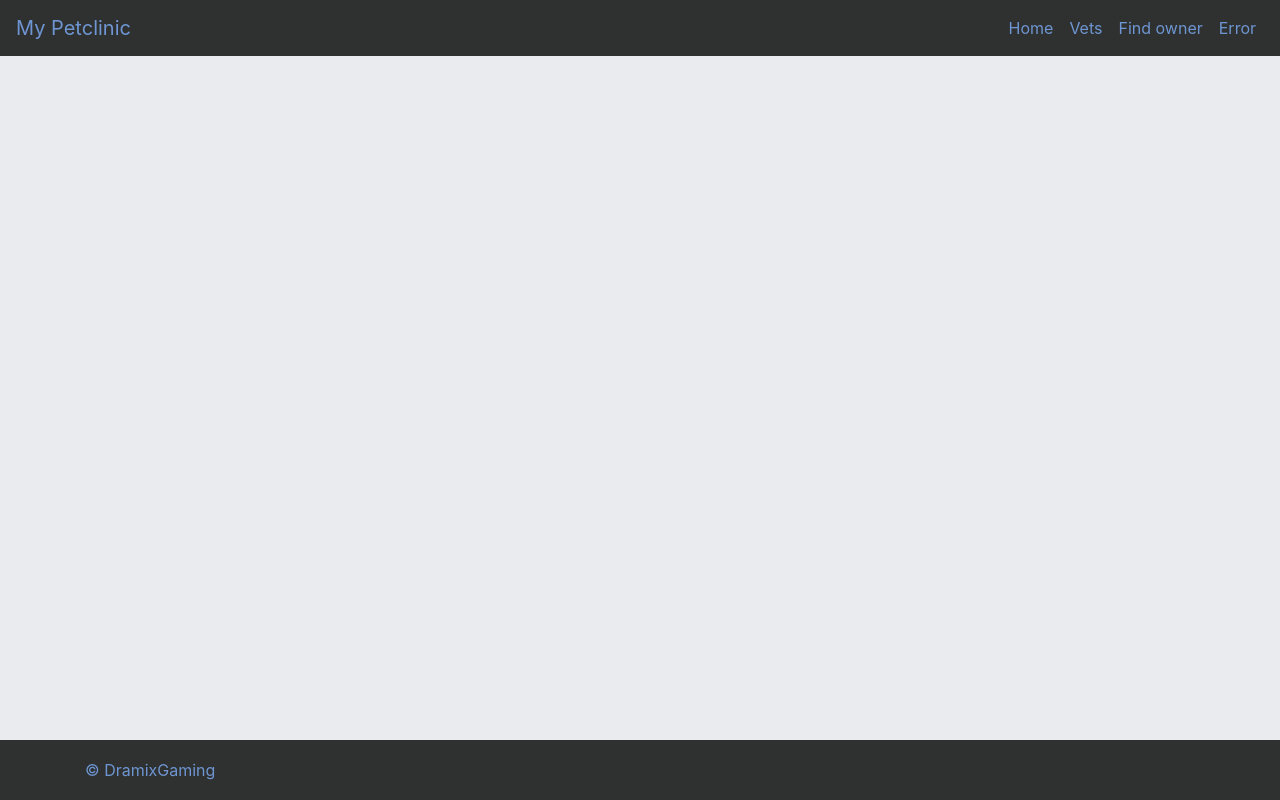
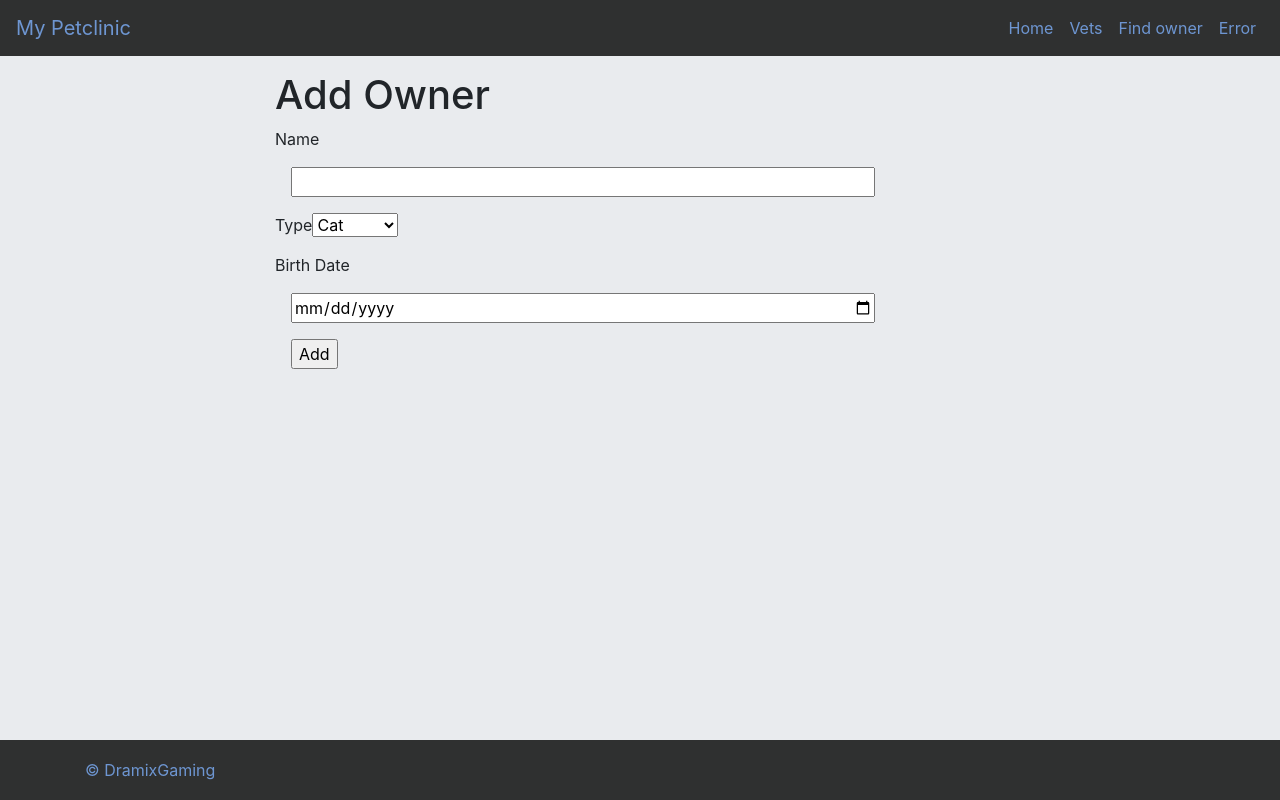
Before and after one commit to DramixDW/petclinic-front, a React (Create React App) app: page /pets/add in a window 1280 px wide. Built offline with nearby package versions, Linux system fonts and the light colour scheme.

Commit message:
fixed loading owner pets

```diff
--- a/src/components/Elements/Main.js
+++ b/src/components/Elements/Main.js
@@ -7,12 +7,14 @@ import {OwnersList} from "../Owners/OwnersList.js"
 import {OwnersAddForm} from "../Owners/AddForm";
 import {OwnerInfo} from "../Owners/Owner Info";
 import {OwnersEditForm} from "../Owners/EditForm";
+import {addPet} from "../Pets/addPet";
 
 const Main = () => (
     <main>
         <Switch>
             <Route exact path='/' component={HomeElement}/>
             <Route exact path='/vets' component={Vets}/>
+            <Route exact path='/pets/add' component={addPet}/>
             <Route exact path='/owners' component={OwnersList} />
             <Route exact path='/owners/find' component={OwnersFind}/>
             <Route exact path='/owners/add' component={OwnersAddForm}/>
--- a/src/components/Owners/Owner Info.js
+++ b/src/components/Owners/Owner Info.js
@@ -8,6 +8,7 @@ export class OwnerInfo extends React.Component {
     state = {
         loading: true,
         pav : null,
+        own : null,
         id : null
     };
 
@@ -23,9 +24,7 @@ export class OwnerInfo extends React.Component {
             .then(res => res.json())
             .then(own => {
                 this.setState({
-                    own,
-                    loading: false
-                })
+                    own
                 });
                 fetch('http://localhost:9998/api/v1/getPetWithVisitsByOwnerId?id='+token)
                 .then(res => res.json())
@@ -35,6 +34,7 @@ export class OwnerInfo extends React.Component {
                         loading: false
                     })
                 })
+            });
         console.log(this.state.own);
     }
 
@@ -57,33 +57,25 @@ export class OwnerInfo extends React.Component {
                     <h1>Loading...</h1>
                 ) : (
                     <div>
+                        <div>
                             <Own {...own} />
-                </div>)}
+                        </div>
                         <div className="flexButton">
                             <form>
                                 <input type="button" value="Edit Owner" onClick={this.handleEdit} />
                             </form>
                             <form>
                                 <input type="button" value="Add Pet" />
-                    </form>>
+                            </form>
                         </div>
                         <div className="page-header">
                             <h1>Pet and visit info</h1>
                         </div>
                         <div className="upperligne">
-                    <div>
-                        <Pet {...pav}  />
-                    </div>
-                    <div>
-                        <div className="bold"> Visit Date</div>
-                        {pav.map(vis => <Date {...vis} key={vis.id} />)}
-                    </div>
-                    <div>
-                        <div className="bold">Description</div>
-                        {/* pav.map(vis => <Date {...vis} key={vis.id} />) */}
+                            {pav.map(pet => <Pet {...pet} key={pet.id} />)}
                         </div>
                     </div>
-
+                )}
             </div>
         )
     }
--- a/src/components/Pets/Date.js
+++ b/src/components/Pets/Date.js
@@ -1,7 +1,7 @@
 import React from "react";
 
-export const Date = ({visit}) => (
+export const Date = ({visits}) => (
     <div>
-        {visit.map(vis => vis.date)}
+        {visits.map(vis => vis.visit_date)}
     </div>
 )
--- a/src/components/Pets/Pet.js
+++ b/src/components/Pets/Pet.js
@@ -1,6 +1,7 @@
 import React from 'react'
+import {Desc} from "./Visit";
 
-export const Pet = ({name,birthDate, typeName}) => (
+export const Pet = ({name, birthDate, typeName , visits}) => (
     <div>
         <div className="flexerino">
             <div className="bold">Name</div><div>{name}</div>
@@ -11,5 +12,7 @@ export const Pet = ({name,birthDate, typeName}) => (
         <div className="flexerino">
             <div className="bold">Type</div><div>{typeName}</div>
         </div>
+
+        {visits.map(visit => visit.description)}
     </div>
 )
--- a/src/components/Pets/Visit.js
+++ b/src/components/Pets/Visit.js
@@ -2,6 +2,6 @@ import React from "react";
 
 export const Desc = ({visit}) => (
     <div>
-        {visit.map(vis => vis.description)}
+
     </div>
 )
--- /dev/null
+++ b/src/components/Pets/addPet.js
@@ -0,0 +1,77 @@
+import React from 'react';
+
+
+export class addPet extends React.Component {
+
+    constructor() {
+        super();
+        this.handleSubmit = this.handleSubmit.bind(this);
+        this.state= {
+            name: "",
+            owner_id: "",
+            type_id: "",
+            birth_date: "",
+        }
+    }
+    handleName = (e) =>{
+        this.setState({name: e.target.value});
+    };
+    handleType = (e) =>{
+        this.setState({type_id: e.target.value});
+    };
+    handleBirthDate = (e) =>{
+        this.setState({birth_date: e.target.value});
+    };
+
+    handleSubmit = (event) => {
+        event.preventDefault();
+        const data = JSON.stringify({
+            "name" : this.state.lastname,
+            "owner_id" : this.state.addres,
+            "birth_date" : this.state.city,
+            "type_id" : this.state.telephone
+        });
+
+        console.log(data);
+        fetch('http://localhost:9998/api/v1/addPet', {
+            method: 'post',
+            body : data,
+            headers: {
+                'Accept': 'application/json',
+                'Content-Type': 'application/json'
+            }
+        }).then(function(response) {
+            return response.json();
+        }).then(function(myJson) {
+            console.log(JSON.stringify(myJson));
+        });
+        //this.props.history.push('/Owners?Lastname='+this.state.lastname)
+    };
+
+    render(){
+        return (
+            <div>
+                <div className="page-header">
+                    <h1>Add Owner</h1>
+                </div>
+                <div>
+                    <form id="form" onSubmit={this.handleSubmit}>
+                        <p> Name <input className="big" type="texte" name="name" value={this.state.name} onChange={this.handleName}/> </p>
+                        <p> Type
+                            <select onChange={this.handleType}>
+                                <option value="1">Cat</option>
+                                <option value="2">Dog</option>
+                                <option value="3">Lizard</option>
+                                <option value="4">Snake</option>
+                                <option value="5">Bird</option>
+                                <option value="6">Hamster</option>
+                            </select>
+                        </p>
+                        <p> Birth Date <input className="big" type="date" name="birth_date" value={this.state.type_id} onChange={this.handleBirthDate}/> </p>
+                        <input type="button" value="Add" onClick={this.handleSubmit} />
+                    </form>
+                </div>
+            </div>
+        )
+    }
+}
```
Also changed, not shown: src/components/Pets/editPet.js (added). Lines whose indentation alone changed are shown as unchanged.
